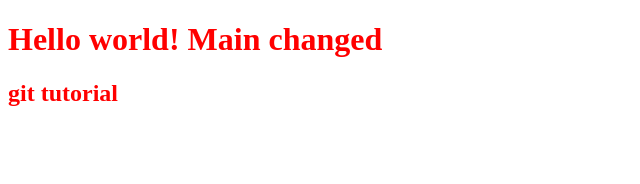
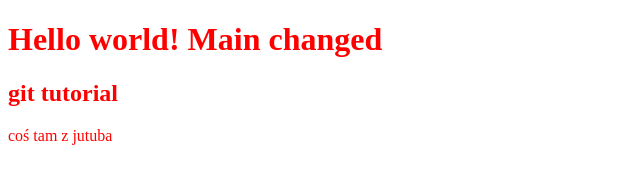
Before and after one commit to przemgithub/testing-repository-gh, a plain HTML site: page index.html in a window 1280 px wide. Shown: the whole page, without its empty margins (0-640 px from the left). Drawn offline with Linux system fonts and the light colour scheme.

Commit message:
Added p tag with description

```diff
--- a/index.html
+++ b/index.html
@@ -8,6 +8,7 @@
 		<div class="container" style="color: red">
 		<h1>Hello world! Main changed</h1>
 		<h2>git tutorial</h2>
+		<p>coś tam z jutuba</p>
 		</div>
 		</body>
 </html>
```
